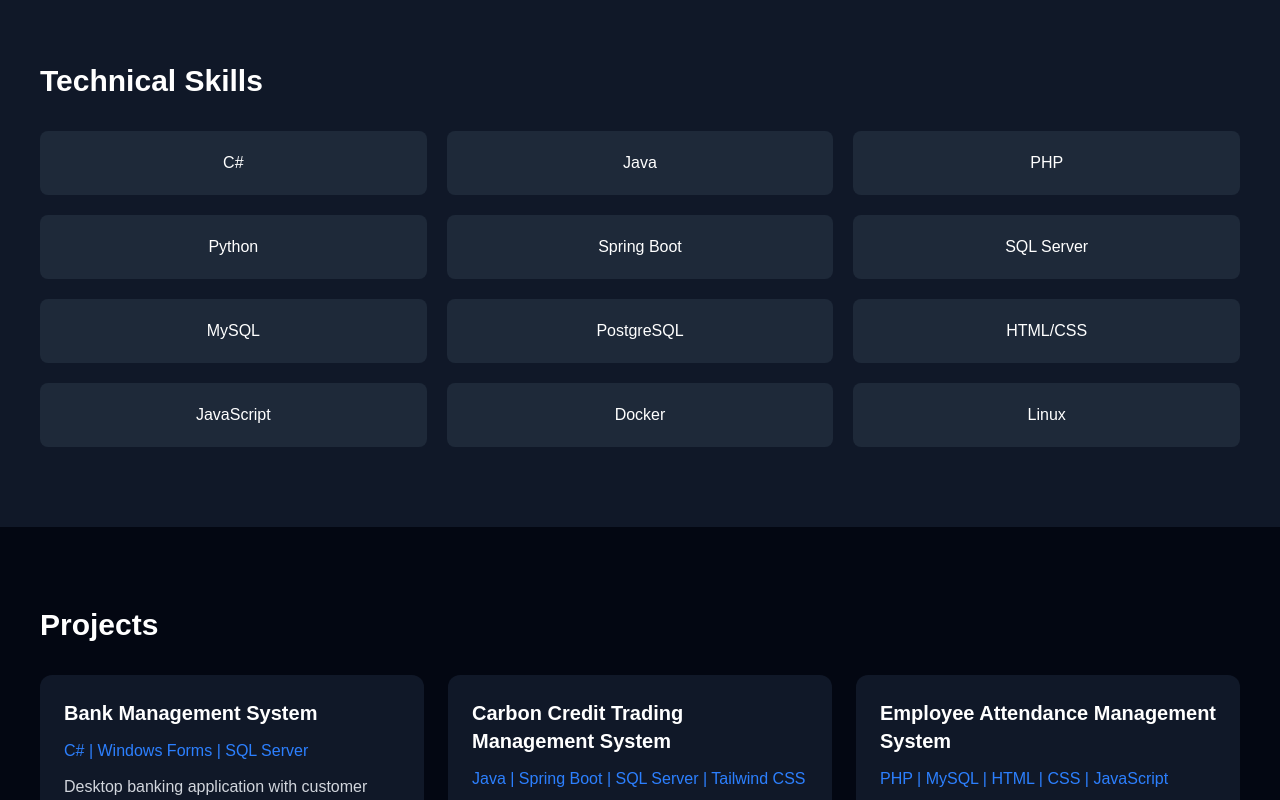
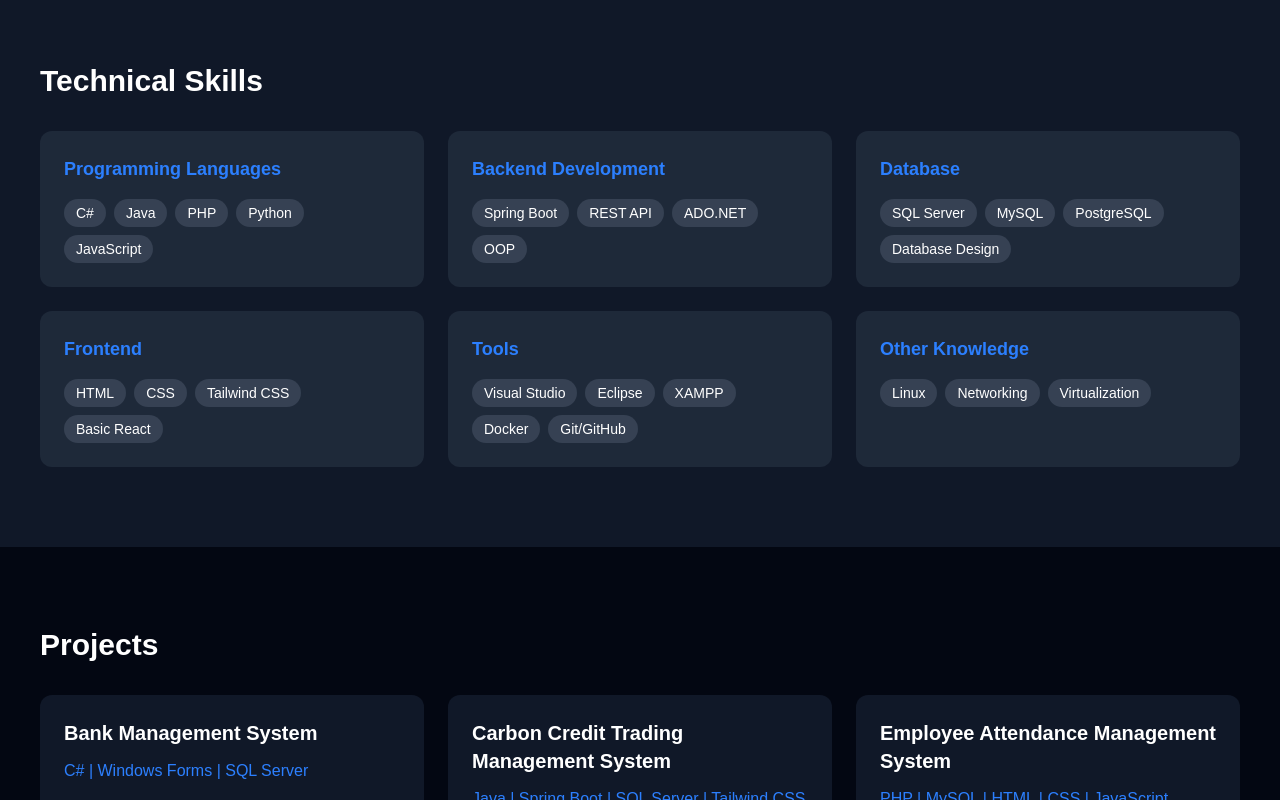
Before and after one commit to BL4GGYL/BL4GGYL, a React app: page / in a window 1280 px wide. Shown: the part 1280-2080 px from the top of the page. Built offline with nearby package versions, Linux system fonts and the light colour scheme; the HTML template or start-up script is replaced by a standard one.

Commit message:
Update portfolio responsive design

```diff
--- a/src/App.jsx
+++ b/src/App.jsx
@@ -60,9 +60,9 @@ darkMode
         className={
           darkMode
             ?
-"fixed w-full z-10 bg-gray-950/90 backdrop-blur p-5 flex justify-between px-10"
+            "fixed w-full z-10 bg-gray-950/90 backdrop-blur p-4 flex flex-col md:flex-row gap-4 md:justify-between px-5 md:px-10"
             :
-"fixed w-full z-10 bg-white/90 backdrop-blur p-5 flex justify-between px-10 shadow"
+            "fixed w-full z-10 bg-white/90 backdrop-blur p-4 flex flex-col md:flex-row gap-4 md:justify-between px-5 md:px-10 shadow"
         }
       >
 
@@ -73,7 +73,7 @@ Kaung Khant Lin
 
 
 
-<div className="space-x-5">
+        <div className="flex flex-wrap items-center gap-4">
 
           <a href="#about">
             About
@@ -316,10 +316,7 @@ Seeking opportunities to grow as a Software Engineer.
 
 
 
-
-
       {/* Skills */}
-
 
       <section
         id="skills"
@@ -332,47 +329,126 @@ darkMode
         }
       >
 
-
         <h2 className="text-3xl font-bold mb-8">
           Technical Skills
         </h2>
 
 
-
-<div className="grid md:grid-cols-3 gap-5">
+        <div className="grid md:grid-cols-3 gap-6">
 
 
           {
-
             [
+              {
+                title: "Programming Languages",
+                skills: [
                   "C#",
                   "Java",
                   "PHP",
                   "Python",
+                  "JavaScript"
+                ]
+              },
+
+              {
+                title: "Backend Development",
+                skills: [
                   "Spring Boot",
+                  "REST API",
+                  "ADO.NET",
+                  "OOP"
+                ]
+              },
+
+              {
+                title: "Database",
+                skills: [
                   "SQL Server",
                   "MySQL",
                   "PostgreSQL",
-"HTML/CSS",
-"JavaScript",
+                  "Database Design"
+                ]
+              },
+
+              {
+                title: "Frontend",
+                skills: [
+                  "HTML",
+                  "CSS",
+                  "Tailwind CSS",
+                  "Basic React"
+                ]
+              },
+
+              {
+                title: "Tools",
+                skills: [
+                  "Visual Studio",
+                  "Eclipse",
+                  "XAMPP",
                   "Docker",
-"Linux"
+                  "Git/GitHub"
+                ]
+              },
 
-].map(skill=>(
+              {
+                title: "Other Knowledge",
+                skills: [
+                  "Linux",
+                  "Networking",
+                  "Virtualization"
+                ]
+              }
+
+            ].map(category => (
 
 
               <div
+                key={category.title}
+                className={
+                  darkMode
+                    ?
+                    "bg-gray-800 p-6 rounded-xl"
+                    :
+                    "bg-white p-6 rounded-xl shadow"
+                }
+              >
+
+
+                <h3 className="text-blue-500 font-bold text-lg mb-4">
+
+                  {category.title}
+
+                </h3>
+
+
+                <div className="flex flex-wrap gap-2">
+
+
+                  {
+                    category.skills.map(skill => (
+
+                      <span
                         key={skill}
                         className={
                           darkMode
                             ?
-"bg-gray-800 p-5 rounded-lg text-center"
+                            "bg-gray-700 px-3 py-1 rounded-full text-sm"
                             :
-"bg-white p-5 rounded-lg text-center shadow"
+                            "bg-gray-200 px-3 py-1 rounded-full text-sm"
                         }
                       >
 
                         {skill}
+
+                      </span>
+
+                    ))
+                  }
+
+
+                </div>
+
 
               </div>
 
@@ -386,9 +462,6 @@ darkMode
 
 
       </section>
-
-
-
 
 
 
@@ -415,7 +488,7 @@ Projects
 
           {
 
-projects.map(project=>(
+            projects.map(project => (
 
 
               <div
```
Lines whose indentation alone changed are shown as unchanged.
